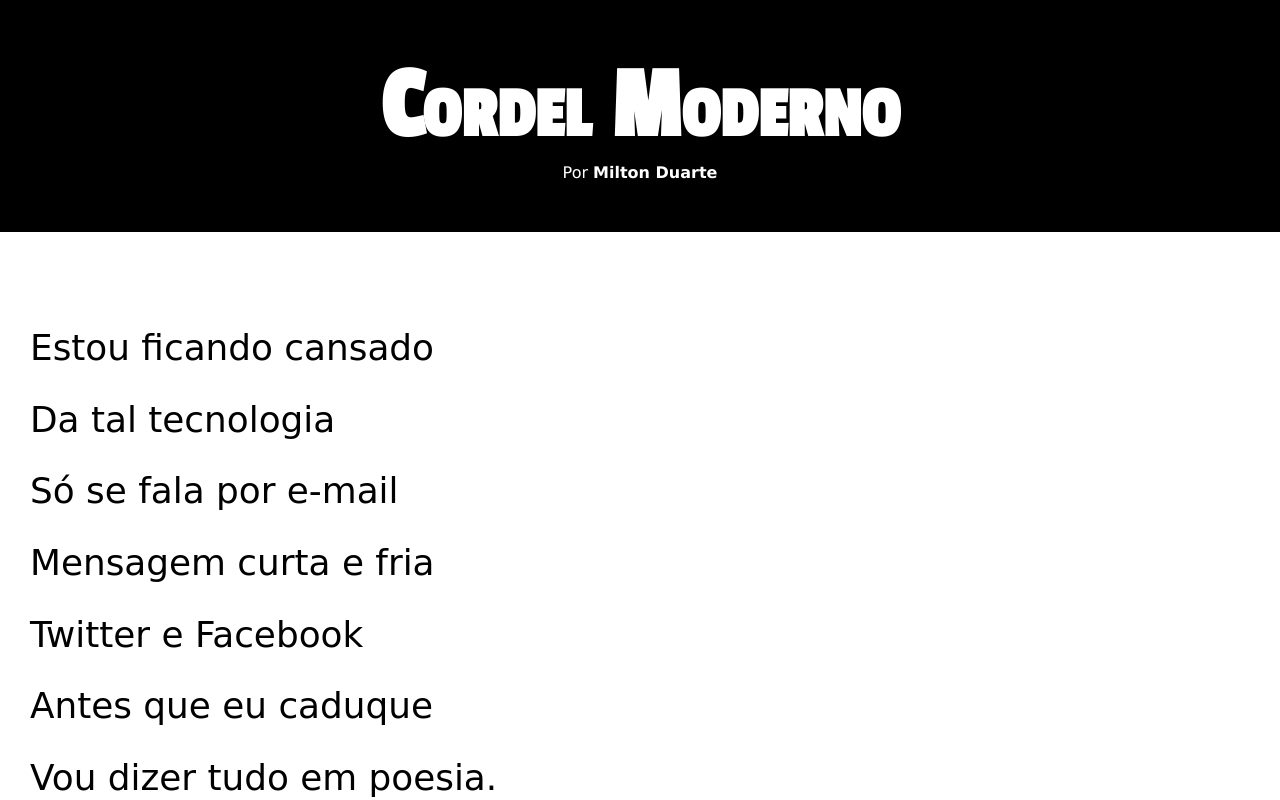
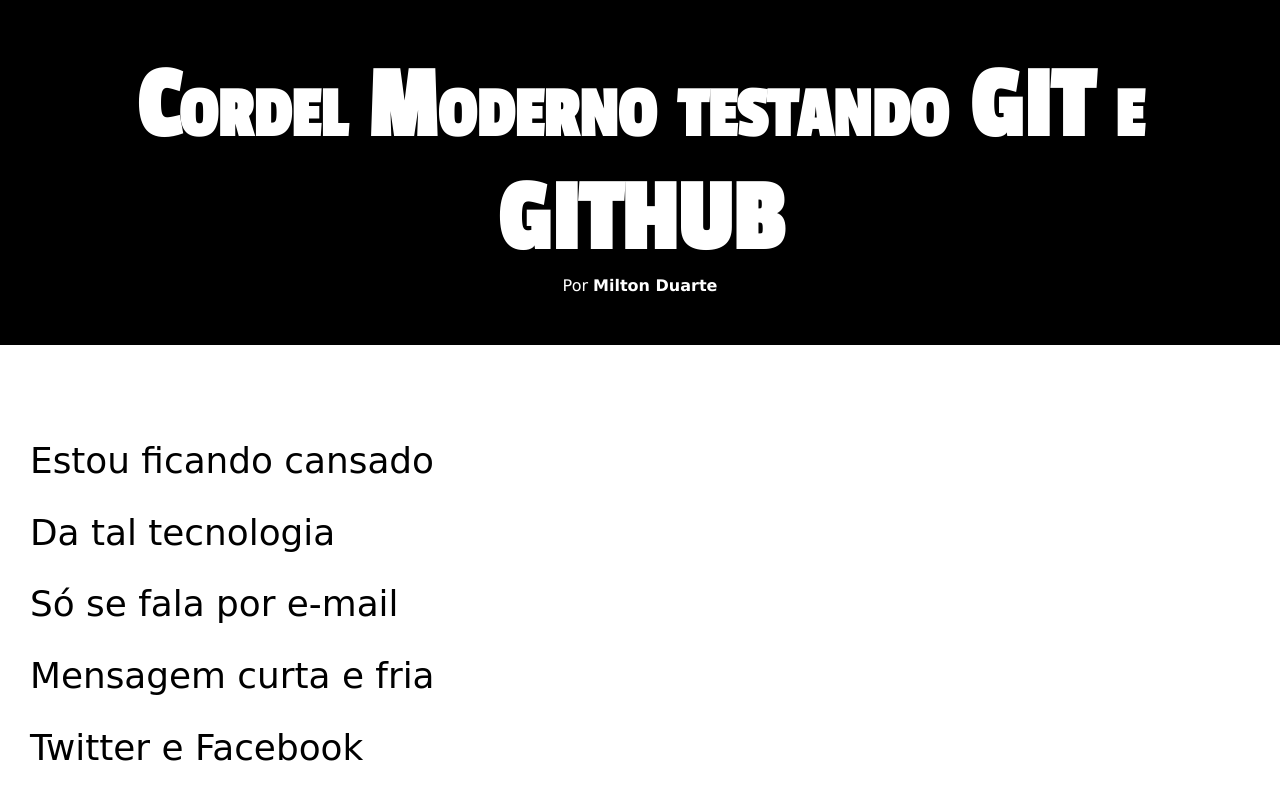
Before and after one commit to Digo-Dev/Projeto-cordel, a plain HTML site: page index.html in a window 1280 px wide. Shown: the top 800 px of the page. Drawn offline with Linux system fonts and the light colour scheme; a web font is replaced by a local one.

Commit message:
testando GIT e git hub

```diff
--- a/index.html
+++ b/index.html
@@ -9,7 +9,7 @@
 </head>
 <body>
     <header>
-        <h1>Cordel Moderno</h1>
+        <h1>Cordel Moderno testando GIT e GITHUB</h1>
         <p>Por <a href="https://www.recantodasletras.com.br/poesias/3186743]" target="_blank">Milton Duarte</a></p>
     </header>
 
```
